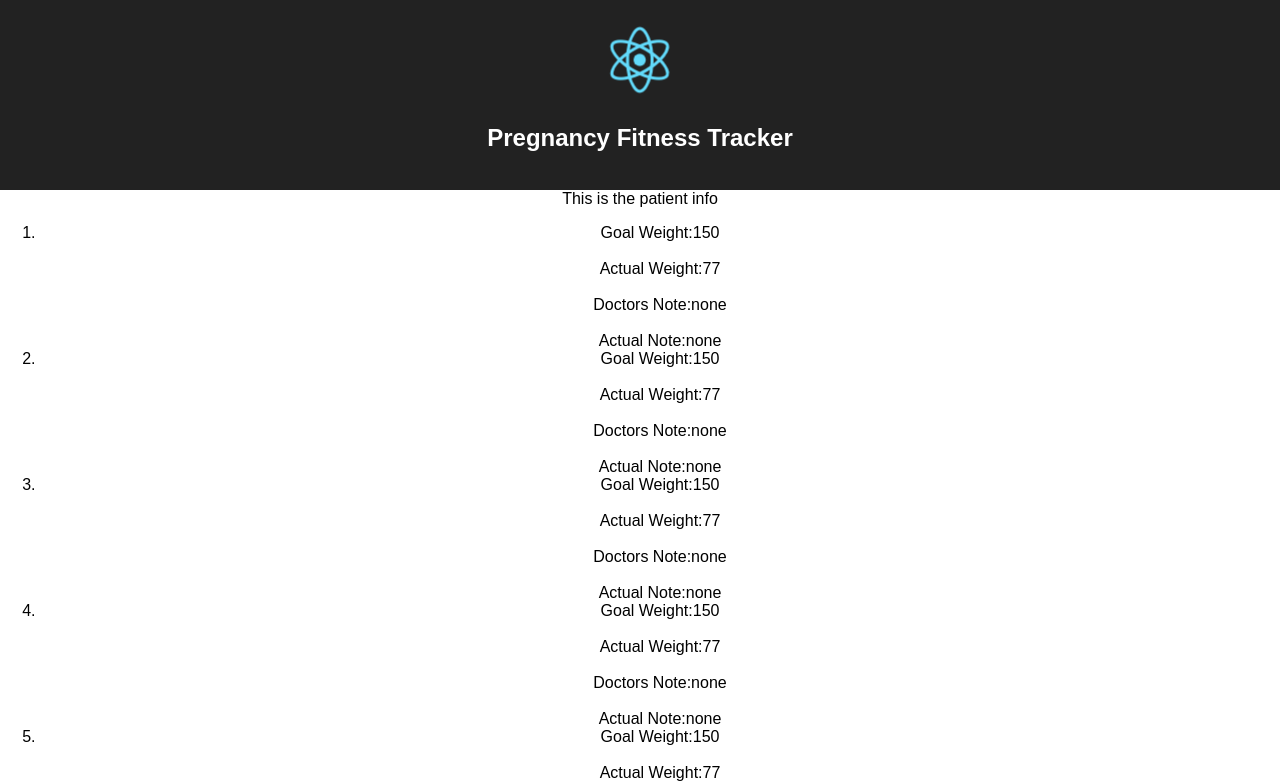
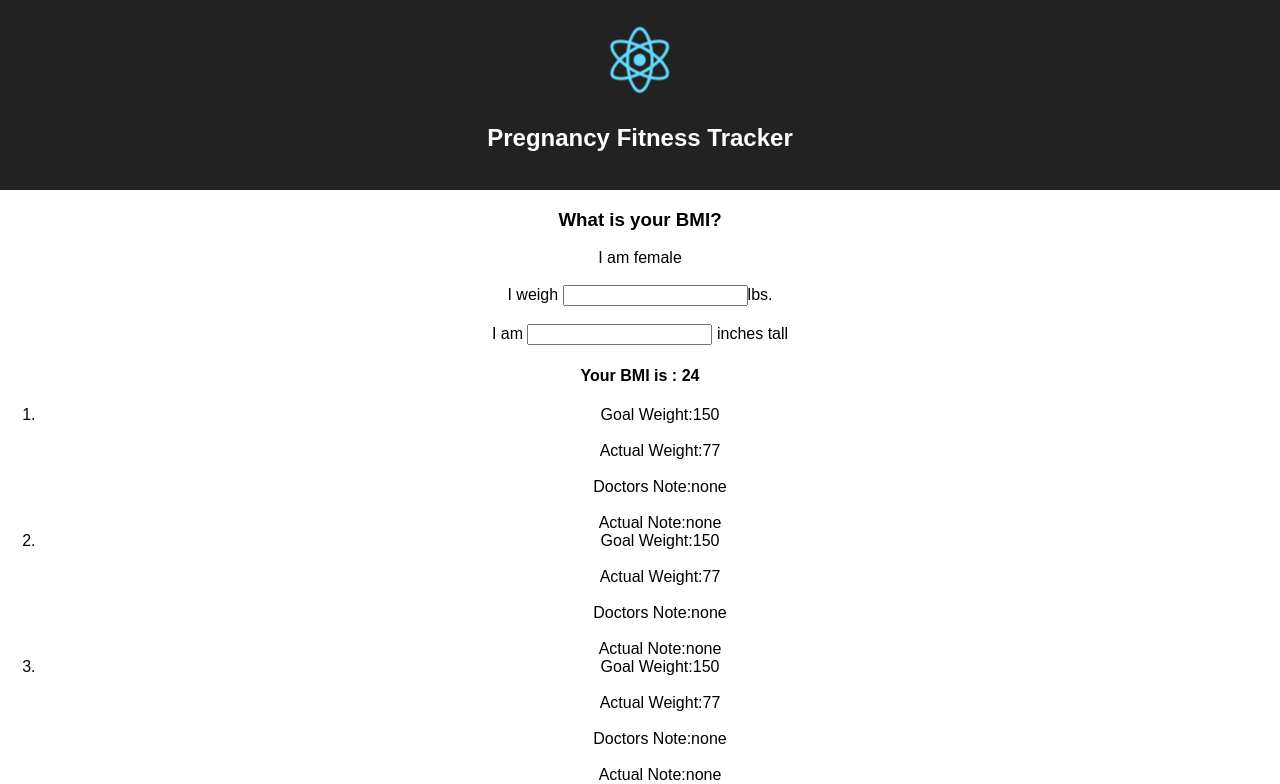
Before and after one commit to Vicki1/noServerProject, a React (Create React App) app: page / in a window 1280 px wide. Shown: the top 784 px of the page. Built offline with nearby package versions, Linux system fonts and the light colour scheme.

Commit message:
in progress

```diff
--- a/src/components/PatientInfo/PatientInfo.js
+++ b/src/components/PatientInfo/PatientInfo.js
@@ -1,12 +1,21 @@
 import React,{Component} from 'react';
 
-
+var calculatedBMI = 24;
 
 export default class PatientInfo extends Component{
     render(){
         return(
             <div>
-                This is the patient info
+                <h3>What is your BMI?</h3>
+                 I am female
+                 <br/>
+                 <br/>
+              I weigh <input/>lbs.
+               <br/>
+               <br/>
+               I am <input/> inches tall
+               <br/>
+               <h4>Your BMI is : {calculatedBMI}</h4>
             </div>
         )
     }
```
